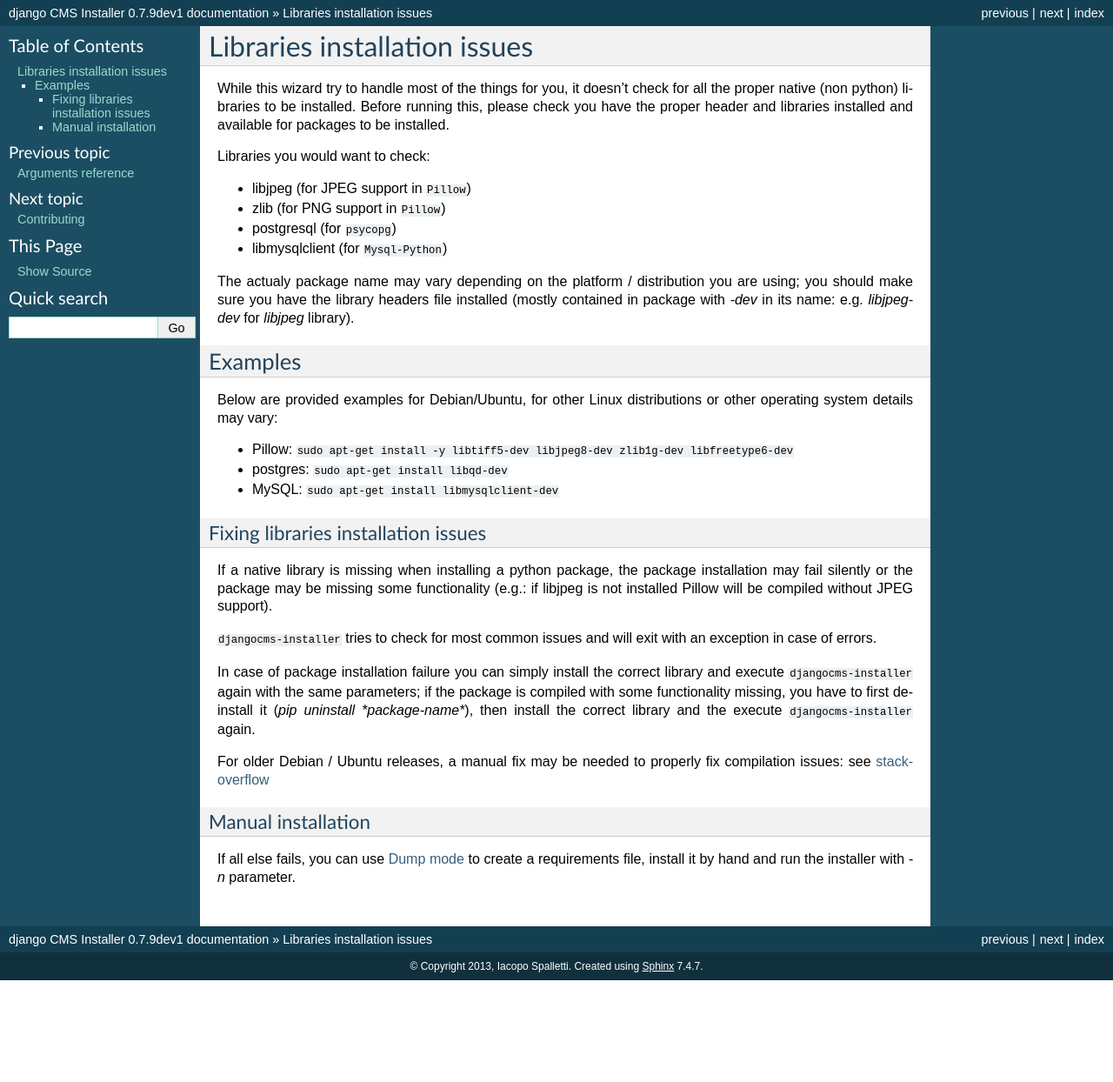
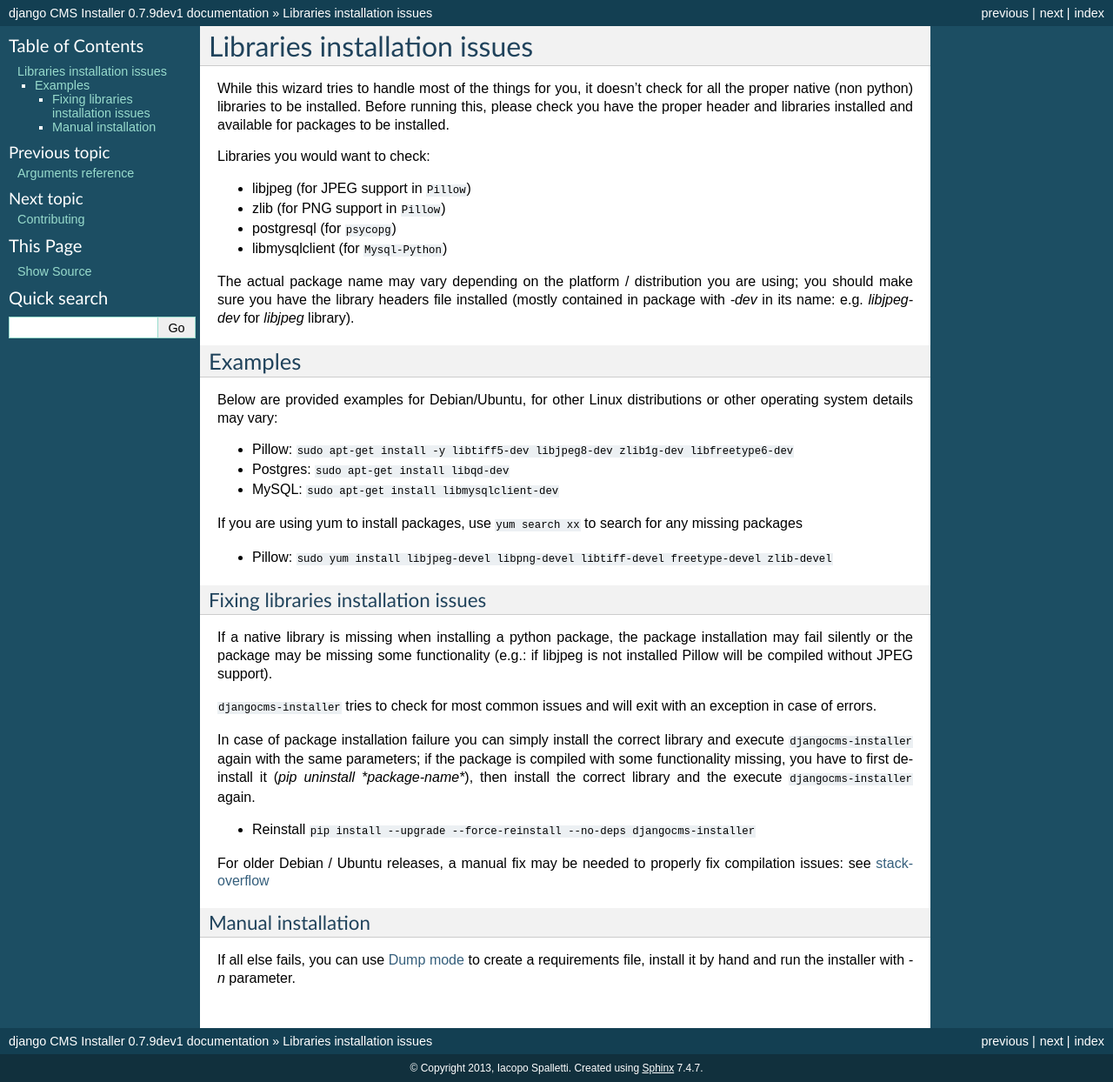
Before and after one commit to nephila/djangocms-installer, a Sphinx documentation site: the page built from docs/libraries.rst, in a window 1280 px wide. Shown: the whole page at 87% size. Built offline with Sphinx 7.4.7, drawn with Linux system fonts in a browser that asks for light colours; formulas are drawn with MathJax 3; before the commit the page ends 1127 px from its top, so only the background shows below that.

Commit message:
Update documentation

```diff
--- a/docs/libraries.rst
+++ b/docs/libraries.rst
@@ -3,7 +3,7 @@
 Libraries installation issues
 =============================
 
-While this wizard try to handle most of the things for you, it doesn't check for
+While this wizard tries to handle most of the things for you, it doesn't check for
 all the proper native (non python) libraries to be installed.
 Before running this, please check you have the proper header and libraries
 installed and available for packages to be installed.
@@ -15,7 +15,7 @@
 * postgresql (for ``psycopg``)
 * libmysqlclient (for ``Mysql-Python``)
 
-The actualy package name may vary depending on the platform / distribution you
+The actual package name may vary depending on the platform / distribution you
 are using; you should make sure you have the library headers file installed
 (mostly contained in package with `-dev` in its name: e.g. `libjpeg-dev` for
 `libjpeg` library).
@@ -27,9 +27,12 @@
 other operating system details may vary:
 
 * Pillow: ``sudo apt-get install -y libtiff5-dev libjpeg8-dev zlib1g-dev libfreetype6-dev``
-* postgres: ``sudo apt-get install libqd-dev``
+* Postgres: ``sudo apt-get install libqd-dev``
 * MySQL: ``sudo apt-get install libmysqlclient-dev``
 
+If you are using yum to install packages, use ``yum search xx`` to search for any missing packages
+
+* Pillow: ``sudo yum install libjpeg-devel libpng-devel libtiff-devel freetype-devel zlib-devel``
 
 Fixing libraries installation issues
 ------------------------------------
@@ -47,6 +50,8 @@
 deinstall it (`pip uninstall *package-name*`), then install the correct library
 and the execute ``djangocms-installer`` again.
 
+* Reinstall ``pip install --upgrade --force-reinstall --no-deps djangocms-installer``
+
 For older Debian / Ubuntu releases, a manual fix may be needed to properly fix
 compilation issues: see `stackoverflow`_
 
```
